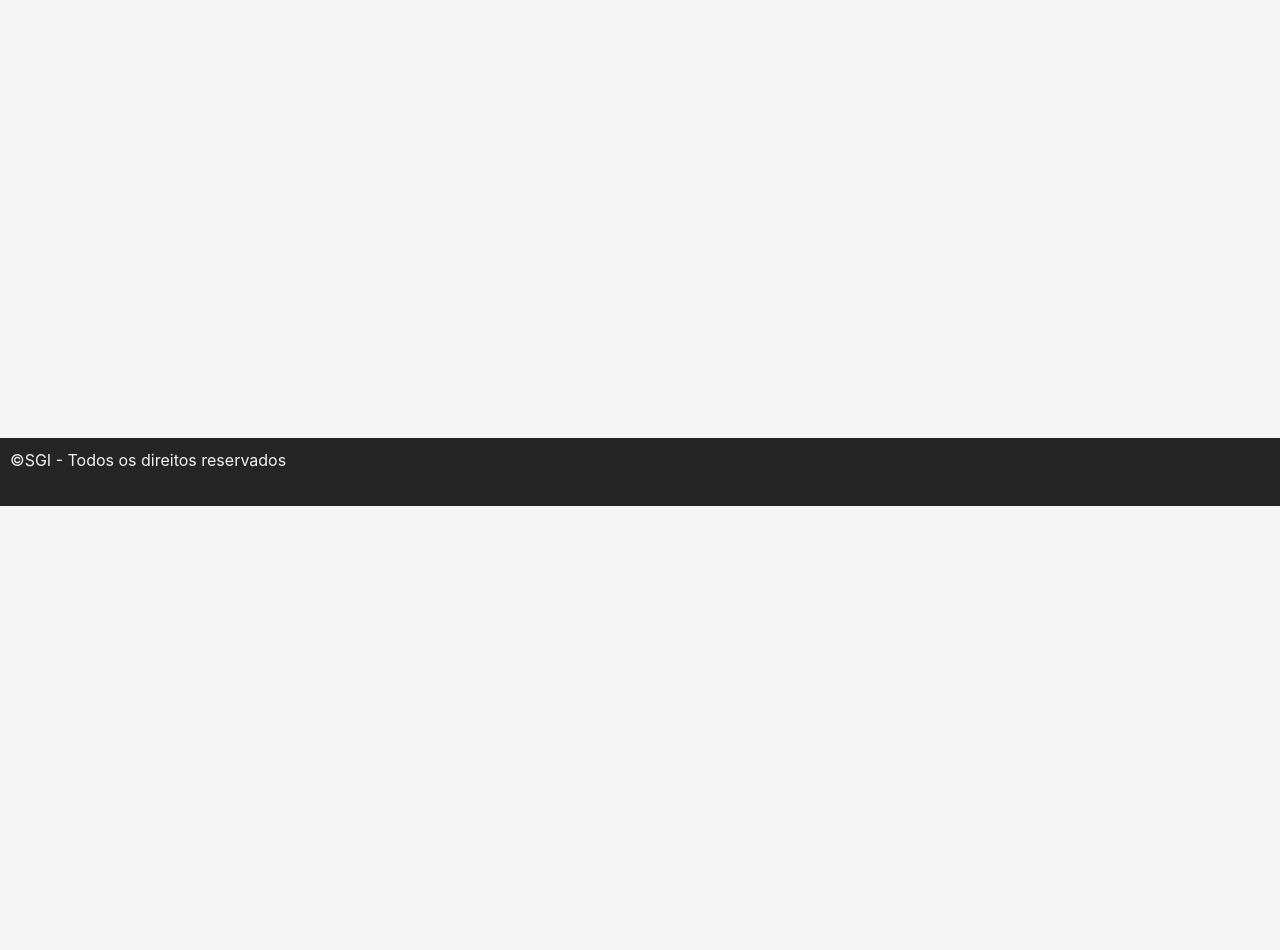
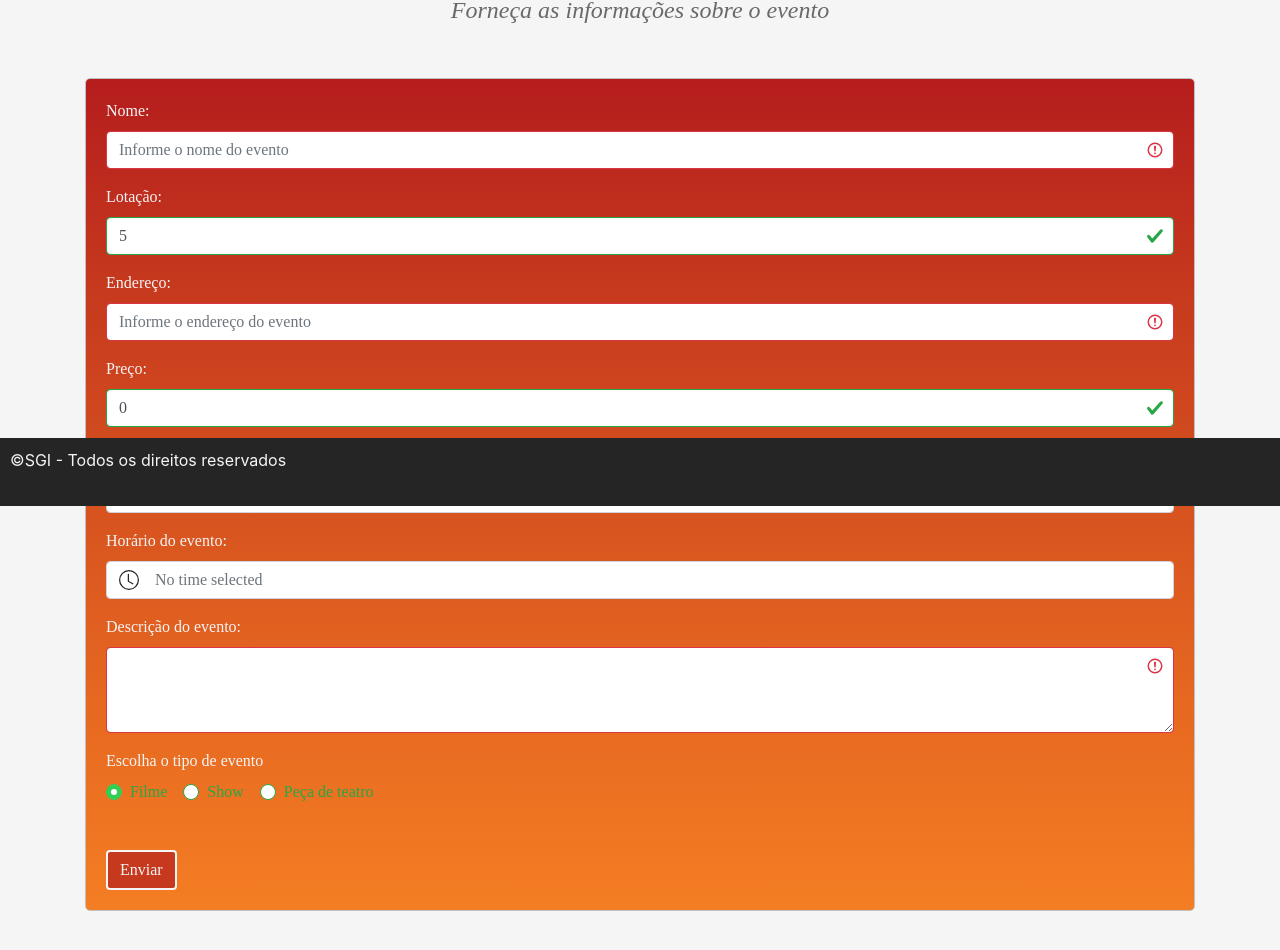
Before and after one commit to lucasepm91/sgifront, a Vue app: page /cadastro-evento in a window 1280 px wide. Shown: the part 294-1244 px from the top of the page. Before the commit the page ends 800 px from the top, so only its background shows below. Built offline with nearby package versions, Linux system fonts and the light colour scheme.

Commit message:
adicionado cadastro de eventos

```diff
--- a/src/components/CadastroEvento.vue
+++ b/src/components/CadastroEvento.vue
@@ -1,13 +1,176 @@
 <template>
-  <h2>CadastroEvento</h2>
+  <div>
+
+    <div id="divTituloCadastroEvento">
+      <p id="tituloCadastroEvento">Forneça as informações sobre o evento</p>
+    </div>
+
+    <b-form id="formularioCadastroEvento" validated>
+
+      <b-form-group id="input-group-nome-cadastroevento" label="Nome:" label-for="input-nome-cadastroevento">
+        <b-form-input
+          id="input-nome-cadastroevento"
+          v-model="form.nome"
+          required
+          placeholder="Informe o nome do evento"
+        ></b-form-input>
+      </b-form-group>
+
+      <b-form-group id="input-group-lotacao-cadastroevento" label="Lotação:" label-for="input-lotacao-cadastroevento">
+        <b-form-input
+          id="input-lotacao-cadastroevento"
+          v-model="form.lotacao"
+          type="number" step="1" min="5"
+          required
+          placeholder="Informe a lotação"
+        ></b-form-input>
+      </b-form-group>
+
+      <b-form-group id="input-group-endereco-cadastroevento" label="Endereço:" label-for="input-endereco-cadastroevento">
+        <b-form-input
+          id="input-endereco-cadastroevento"
+          v-model="form.endereco"
+          required
+          placeholder="Informe o endereço do evento"
+        ></b-form-input>
+      </b-form-group>
+
+      <b-form-group id="input-group-preco-cadastroevento" label="Preço:" label-for="input-preco-cadastroevento">
+        <b-form-input
+          id="input-preco-cadastroevento"
+          v-model="form.preco"
+          type="number" step="0.01" min="0"
+          required
+          placeholder="Informe o preço do ingresso"
+        ></b-form-input>
+      </b-form-group>
+
+      <b-form-group id="input-group-data-cadastroevento" label="Data do evento:" label-for="input-datepicker-cadastroevento">
+        <b-form-datepicker id="input-datepicker-cadastroevento" v-model="form.dia" locale="pt-BR"></b-form-datepicker>
+      </b-form-group>
+
+      <b-form-group id="input-group-horario-cadastroevento" label="Horário do evento:" label-for="input-horario-cadastroevento">
+        <b-form-timepicker id="input-horario-cadastroevento" v-model="form.horario" locale="pt-BR"></b-form-timepicker>
+      </b-form-group>
+
+      <b-form-group id="input-group-descricao-cadastroevento" label="Descrição do evento:" label-for="textarea-cadastroevento">
+        <b-form-textarea id="textarea-cadastroevento" v-model="form.descricao" rows="3" required>
+        </b-form-textarea>
+      </b-form-group>
+
+    <b-form-group label="Escolha o tipo de evento" v-slot="{ ariaDescribedby }">
+      <b-form-radio-group
+        id="radio-group-cadastroevento"
+        v-model="form.selected"
+        :aria-describedby="ariaDescribedby"
+        name="radio-sub-component-cadastroevento"
+      >
+        <b-form-radio size="lg" value="filme">Filme</b-form-radio>
+        <b-form-radio size="lg" value="show">Show</b-form-radio>
+        <b-form-radio size="lg" value="peca">Peça de teatro</b-form-radio>
+      </b-form-radio-group>
+    </b-form-group>
+
+      <b-button @click="cadastrarEvento" id="botaoCadastroEvento">Enviar</b-button>
+
+    </b-form>
+
+    <b-modal v-model="mostrarMensagem" title="Solicitação realizada!" :hide-footer="true" id="mensagemSucesso">
+       <b-img center :src="require('../assets/imagemSucesso.png')" fluid alt="símbolo de sucesso" title="símbolo de sucesso" id="imgCheck"></b-img>
+    </b-modal>
+  </div>
 </template>
 
 <script>
+import { mapGetters, mapActions } from "vuex";
+
 export default {
-    name: 'CadastroEvento'
+    name: 'CadastroEvento',
+    data() {
+      return {
+        form: {
+          nome: '',
+          lotacao: 5,
+          preco: 0,
+          endereco: '',
+          dia: '',
+          horario: '',
+          descricao: '',
+          selected: 'filme'
+        },
+        mostrarMensagem: false
+      }
+  },
+  methods: {
+    ...mapActions(["criarEvento"]),
+    cadastrarEvento() {
+      let token = this.getToken;
+      let usuario = this.getUsuario;
+      let dataEscolhida = new Date(this.form.dia);
+      let dataBrasil = dataEscolhida.toLocaleDateString('pt-BR');
+      let partesHorario = this.form.horario.split(":");
+      let dataFinal = dataBrasil + " " + partesHorario[0] + ":" + partesHorario[1];
+
+      let evento = {
+        "nome": this.form.nome,
+        "tipoEvento": this.form.selected,
+        "organizador": usuario,
+        "lotacao": this.form.lotacao,
+        "ingressosVendidos": 0,
+        "preco": this.form.preco,
+        "endereco": this.form.endereco,
+        "data": dataFinal,
+        "descricao": this.form.descricao
+      };
+      this.criarEvento({evento,token});
+
+      this.mostrarMensagem = true;
+      setTimeout(this.escondeMensagem, 1000);
+    },
+    escondeMensagem(){
+      this.mostrarMensagem = false;
+      this.$router.push({name: 'home'});
+    }
+  },
+  computed:{
+    ...mapGetters(["getToken","getUsuario"])
+  }
 }
+
 </script>
 
-<style>
+<style scoped>
+
+#divTituloCadastroEvento{
+    margin-top: 50px;
+    text-align: center;
+}
+#divTituloCadastroEvento p{
+    color: dimgray;
+    font-size: 1.5em;
+    font-style: italic;
+}
+#botaoCadastroEvento{
+  margin-top: 30px;
+  background-color: #c6391e;
+  color: whitesmoke;
+  border: solid 2px;
+}
+#formularioCadastroEvento {
+  margin-top: 50px;
+  margin-bottom: 50px;
+  padding: 20px;
+  border: solid 1px #C0C0C0;
+  border-radius: 5px;
+  color: whitesmoke;
+  background-image: linear-gradient(
+    to bottom,
+    #b51d1d,
+    #c6391e,
+    #d6511f,
+    #e66821,
+    #f47e23
+  );
+}
 
 </style>
--- a/src/components/Detalhe.vue
+++ b/src/components/Detalhe.vue
@@ -16,7 +16,7 @@
         <p>Data: {{ elemento.data}}</p>
         <p>Organizador: {{ elemento.organizador.nome}}</p>
         <p>Email para contato: {{ elemento.organizador.email}}</p>
-        <p>Preço: R${{ elemento.preco}}</p>
+        <p>Preço: {{ elemento.preco | formataMoeda}}</p>
       </b-container>
       <b-container class="compra">
         <p>Adquira aqui seus ingressos!</p>
@@ -59,9 +59,6 @@ export default {
       hoje = dd + '/' + mm + '/' + yyyy;
       let cliente = this.getUsuario;
 
-      console.log("Nome do cliente = "+cliente.nome);
-      console.log("Id do cliente = "+cliente.id);
-
       let compra = {
         "evento": this.elemento,
         "qtdIngressos": this.quantidade,
@@ -103,6 +100,12 @@ export default {
     },
     obterElemento: function(){
       return this.carregarElemento();
+    }
+  },
+  filters: {
+    formataMoeda: function (value) {
+      if (!value) return ''
+      return new Intl.NumberFormat('pt-BR', { style: 'currency', currency: 'BRL' }).format(value);
     }
   }
 }
--- a/src/components/PesquisaEvento.vue
+++ b/src/components/PesquisaEvento.vue
@@ -37,7 +37,7 @@
           class="mb-3 text-center"
           @click="detalharElemento(elemento.id)"
         >
-          <b-card-text> Preço: R${{ elemento.preco }} </b-card-text>
+          <b-card-text> Preço: {{ elemento.preco | formataMoeda }} </b-card-text>
 
         </b-card>
       </b-row>
@@ -52,7 +52,7 @@
           v-for="resultado in resultadosFiltrados"
           :title="resultado.nome"
           :img-src="require('../assets/indisponivel.png')"
-          :img-alt="elemento.descricao"
+          :img-alt="resultado.descricao"
           :id="resultado.id"
           img-top
           tag="article"
@@ -60,7 +60,7 @@
           class="mb-3 text-center"
           @click="detalharElemento(resultado.id)"
         >
-          <b-card-text> Preço: R${{ elemento.preco }} </b-card-text>
+          <b-card-text> Preço: {{ resultado.preco | formataMoeda }} </b-card-text>
 
         </b-card>
       </b-row>
@@ -153,6 +153,12 @@ export default {
     obterElementos: function(){
       return this.carregarElementos();
     }
+  },
+  filters: {
+    formataMoeda: function (value) {
+      if (!value) return ''
+      return new Intl.NumberFormat('pt-BR', { style: 'currency', currency: 'BRL' }).format(value);
+    }
   }
 }
 </script>
@@ -184,4 +190,9 @@ export default {
   font-style: italic;
   color: dimgray;
 }
+.cards {
+  display: flex;
+  flex-wrap: wrap;
+  justify-content: space-around;
+}
 </style>
--- a/src/store/modules/evento.js
+++ b/src/store/modules/evento.js
@@ -56,7 +56,7 @@ const actions = {
         });
     },
 
-    buscarHistorico({ commit }, usuarioId, token) {
+    buscarHistorico({ commit }, {usuarioId, token}) {
         const headers = {
             "Content-Type": "application/json",
             "Authorization": "Bearer " + token
@@ -82,7 +82,7 @@ const actions = {
         });
     },
 
-    buscarEventoPorNome({ commit }, nomeEvento, token) {
+    buscarEventoPorNome({ commit }, {nomeEvento, token}) {
         const headers = {
             "Content-Type": "application/json",
             "Authorization": "Bearer " + token
@@ -95,21 +95,21 @@ const actions = {
         });
     },
 
-    criarEvento({ commit }, evento, token){
+    criarEvento({ commit }, {evento, token}){
         const headers = {
             "Content-Type": "application/json",
             "Authorization": "Bearer " + token
         };
 
         axios.post(
-          "http://localhost:8080/pbsgi/evento", evento, {headers}
+          "http://localhost:8080/pbsgi/eventos", evento, {headers}
         ).then((response) => {
           commit('criarEvento', response.data);
         });
 
     },
 
-    deletarEvento({ commit }, id, token){
+    deletarEvento({ commit }, {id, token}){
         const headers = {
             "Content-Type": "application/json",
             "Authorization": "Bearer " + token
@@ -123,7 +123,7 @@ const actions = {
 
     },
 
-    atualizarEvento({ commit }, atlzEvento, token) {
+    atualizarEvento({ commit }, {atlzEvento, token}) {
         const headers = {
             "Content-Type": "application/json",
             "Authorization": "Bearer " + token
```
